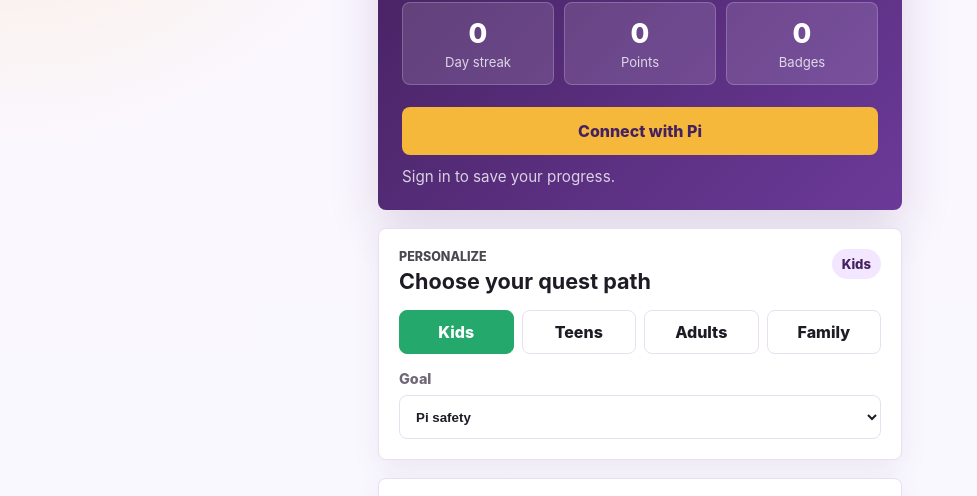
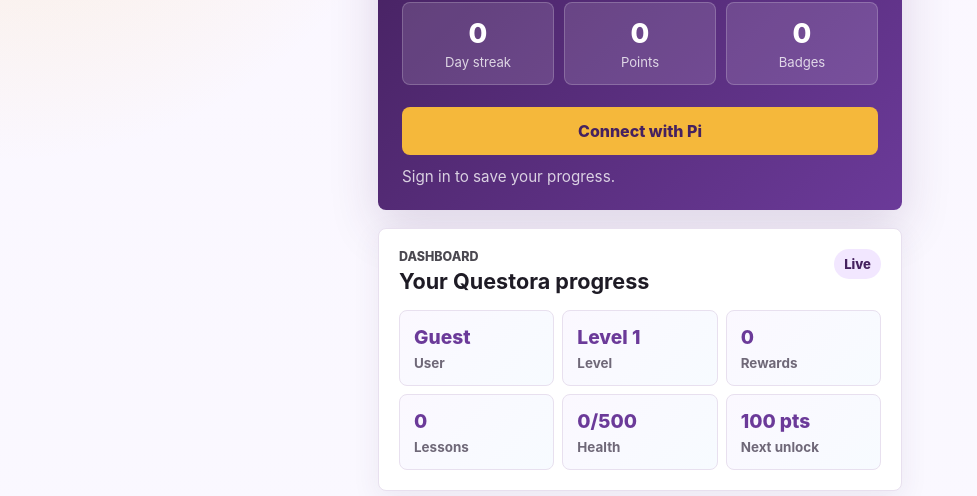
Before and after one commit to Jonta254/Questora, a plain HTML site: page index.html in a window 1280 px wide. Shown: the part 285-781 px from the top of the page, without its empty margins (0-977 px from the left). Drawn offline with Linux system fonts and the light colour scheme.

Commit message:
Add dashboard and answer feedback

```diff
--- a/app.js
+++ b/app.js
@@ -488,6 +488,12 @@ const tabs = [...document.querySelectorAll(".tab")];
 const textSizeButton = document.querySelector("#textSizeButton");
 const contrastButton = document.querySelector("#contrastButton");
 const resetButton = document.querySelector("#resetButton");
+const dashUser = document.querySelector("#dashUser");
+const dashLevel = document.querySelector("#dashLevel");
+const dashRewards = document.querySelector("#dashRewards");
+const dashLessons = document.querySelector("#dashLessons");
+const dashHealth = document.querySelector("#dashHealth");
+const dashNext = document.querySelector("#dashNext");
 const recordName = document.querySelector("#recordName");
 const recordLevel = document.querySelector("#recordLevel");
 const recordToday = document.querySelector("#recordToday");
@@ -578,6 +584,13 @@ function render() {
   const healthDone = record.lastHealthDate === todayKey;
   const healthDay = Math.min(record.completedHealthDays + (healthDone ? 0 : 1), 500);
   const healthTask = buildHealthTask(Math.max(1, healthDay));
+  const level = Math.max(1, Math.floor(state.points / 150) + 1);
+  const unlockedRewards = rewards.filter((reward) => state.points >= reward.need).length;
+  const lessonKeys = categories.flatMap((item) =>
+    item.lessons.map((lesson) => `${item.key}::${lesson.key}`),
+  );
+  const completedLessons = lessonKeys.filter((key) => state.answered[key]).length;
+  const nextReward = rewards.find((reward) => state.points < reward.need);
 
   streakCount.textContent = state.streak;
   pointCount.textContent = state.points;
@@ -585,7 +598,13 @@ function render() {
   pathPill.textContent = state.age;
   goalSelect.value = state.goal;
   recordName.textContent = state.userName || "Guest learner";
-  recordLevel.textContent = `Level ${Math.max(1, Math.floor(state.points / 150) + 1)}`;
+  dashUser.textContent = state.userName || "Guest";
+  dashLevel.textContent = `Level ${level}`;
+  dashRewards.textContent = unlockedRewards;
+  dashLessons.textContent = completedLessons;
+  dashHealth.textContent = `${record.completedHealthDays}/500`;
+  dashNext.textContent = nextReward ? `${nextReward.need - state.points} pts` : "All open";
+  recordLevel.textContent = `Level ${level}`;
   recordToday.textContent = dailyDone ? "Done" : "Waiting";
   healthDayPill.textContent = healthDone ? `Day ${record.completedHealthDays}` : `Day ${healthDay}`;
   completeHealthButton.disabled = healthDone || record.completedHealthDays >= 500;
@@ -636,7 +655,7 @@ function render() {
   dailyAnswerGrid.innerHTML = category.daily.answers
     .map(
       (answer, index) => `
-        <button class="answer" data-daily-answer="${index}" type="button" ${dailyDone ? "disabled" : ""}>${answer}</button>
+        <button class="answer ${dailyDone && index === category.daily.correct ? "correct" : ""}" data-daily-answer="${index}" type="button" ${dailyDone ? "disabled" : ""}>${answer}</button>
       `,
     )
     .join("");
@@ -658,7 +677,7 @@ function render() {
             ${lesson.answers
               .map(
                 (answer, index) => `
-                  <button class="mini-answer" data-lesson="${key}" data-index="${index}" type="button" ${answered ? "disabled" : ""}>${answer}</button>
+                  <button class="mini-answer ${answered && index === lesson.correct ? "correct" : ""}" data-lesson="${key}" data-index="${index}" type="button" ${answered ? "disabled" : ""}>${answer}</button>
                 `,
               )
               .join("")}
@@ -698,7 +717,7 @@ function render() {
             ${task.answers
               .map(
                 (answer, index) => `
-                  <button class="mini-answer" data-visual="${task.key}" data-index="${index}" type="button" ${answered ? "disabled" : ""}>${answer}</button>
+                  <button class="mini-answer ${answered && index === task.correct ? "correct" : ""}" data-visual="${task.key}" data-index="${index}" type="button" ${answered ? "disabled" : ""}>${answer}</button>
                 `,
               )
               .join("")}
@@ -856,10 +875,12 @@ function answerDaily(index) {
   }
 
   if (index !== category.daily.correct) {
+    markAnswerState(dailyAnswerGrid, "[data-daily-answer]", index, category.daily.correct);
     dailyFeedback.textContent = "Not yet. Read the lesson and choose the safest answer.";
     return;
   }
 
+  markAnswerState(dailyAnswerGrid, "[data-daily-answer]", index, category.daily.correct);
   record.lastDailyDate = todayKey;
   record.completedDays += 1;
   state.streak += 1;
@@ -878,10 +899,12 @@ function answerLesson(key, index) {
   if (!lesson) return;
 
   if (index !== lesson.correct) {
+    markAnswerState(lessonGrid, `[data-lesson="${key}"]`, index, lesson.correct);
     statusText.textContent = "Good try. Read the card and answer again.";
     return;
   }
 
+  markAnswerState(lessonGrid, `[data-lesson="${key}"]`, index, lesson.correct);
   state.answered[key] = true;
   const record = userRecord();
   record.completedLessons.push(key);
@@ -897,12 +920,23 @@ function answerVisual(taskKey, index) {
   }
 
   if (index !== task.correct) {
+    markAnswerState(visualGrid, `[data-visual="${taskKey}"]`, index, task.correct);
     statusText.textContent = "Look again and choose the safest learning answer.";
     return;
   }
 
+  markAnswerState(visualGrid, `[data-visual="${taskKey}"]`, index, task.correct);
   state.answered[answerKey] = true;
   addPoints(task.points, `${task.lesson} You earned ${task.points} points.`);
+}
+
+function markAnswerState(container, selector, pickedIndex, correctIndex) {
+  container.querySelectorAll(selector).forEach((button) => {
+    const buttonIndex = Number(button.dataset.index ?? button.dataset.dailyAnswer);
+    button.classList.remove("correct", "wrong");
+    if (buttonIndex === correctIndex) button.classList.add("correct");
+    if (buttonIndex === pickedIndex && pickedIndex !== correctIndex) button.classList.add("wrong");
+  });
 }
 
 function rateEthics(statementKey, value) {
--- a/index.html
+++ b/index.html
@@ -50,6 +50,42 @@
           Connect with Pi
         </button>
         <p class="status-text" id="statusText" aria-live="polite">Sign in to save your progress.</p>
+      </section>
+
+      <section class="dashboard-panel" aria-labelledby="dashboardTitle">
+        <div class="section-title">
+          <div>
+            <p class="eyebrow">Dashboard</p>
+            <h2 id="dashboardTitle">Your Questora progress</h2>
+          </div>
+          <span class="pill" id="dashboardPill">Live</span>
+        </div>
+        <div class="dashboard-grid">
+          <article>
+            <span id="dashUser">Guest</span>
+            <strong>User</strong>
+          </article>
+          <article>
+            <span id="dashLevel">Level 1</span>
+            <strong>Level</strong>
+          </article>
+          <article>
+            <span id="dashRewards">0</span>
+            <strong>Rewards</strong>
+          </article>
+          <article>
+            <span id="dashLessons">0</span>
+            <strong>Lessons</strong>
+          </article>
+          <article>
+            <span id="dashHealth">0/500</span>
+            <strong>Health</strong>
+          </article>
+          <article>
+            <span id="dashNext">100 pts</span>
+            <strong>Next unlock</strong>
+          </article>
+        </div>
       </section>
 
       <section class="onboarding-panel" id="mainContent" aria-labelledby="onboardingTitle">
--- a/styles.css
+++ b/styles.css
@@ -209,6 +209,7 @@ h1 {
 }
 
 .onboarding-panel,
+.dashboard-panel,
 .record-panel,
 .daily-board,
 .quest-panel,
@@ -262,6 +263,7 @@ h1 {
 .answer-grid,
 .booster-grid,
 .record-grid,
+.dashboard-grid,
 .category-grid,
 .lesson-grid,
 .reward-grid,
@@ -305,13 +307,15 @@ select {
 }
 
 .choice.active,
-.answer.correct {
+.answer.correct,
+.mini-answer.correct {
   color: #fff;
   background: var(--green);
   border-color: var(--green);
 }
 
-.answer.wrong {
+.answer.wrong,
+.mini-answer.wrong {
   color: #fff;
   background: #b93854;
   border-color: #b93854;
@@ -411,6 +415,31 @@ select {
 
 .record-grid {
   grid-template-columns: repeat(3, minmax(0, 1fr));
+}
+
+.dashboard-grid {
+  grid-template-columns: repeat(2, minmax(0, 1fr));
+}
+
+.dashboard-grid article {
+  display: grid;
+  gap: 5px;
+  min-height: 76px;
+  padding: 14px;
+  background: linear-gradient(135deg, #fbf8ff, #f7fbff);
+  border: 1px solid var(--line);
+  border-radius: 8px;
+}
+
+.dashboard-grid span {
+  color: var(--purple);
+  font-size: 1.2rem;
+  font-weight: 800;
+}
+
+.dashboard-grid strong {
+  color: var(--muted);
+  font-size: 0.84rem;
 }
 
 .record-grid article,
@@ -738,6 +767,10 @@ select {
     grid-template-columns: repeat(4, minmax(0, 1fr));
   }
 
+  .dashboard-grid {
+    grid-template-columns: repeat(3, minmax(0, 1fr));
+  }
+
   .lesson-grid,
   .reward-grid,
   .visual-grid,
```
